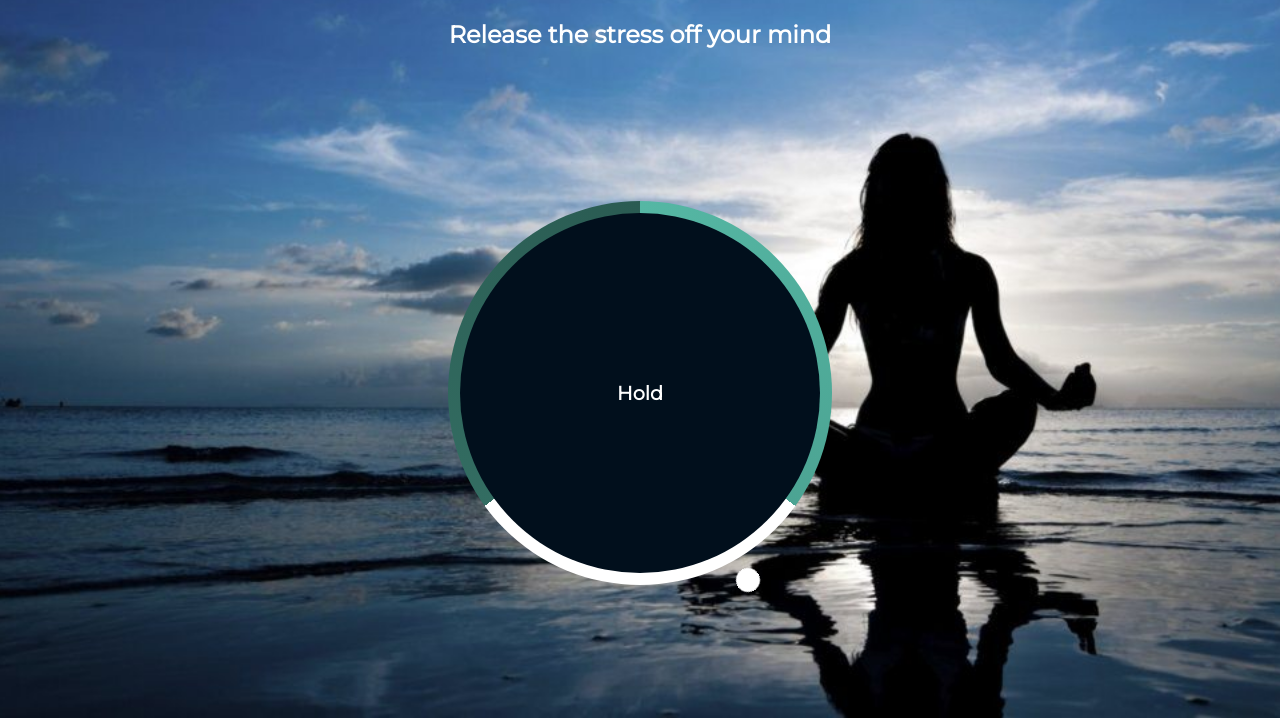
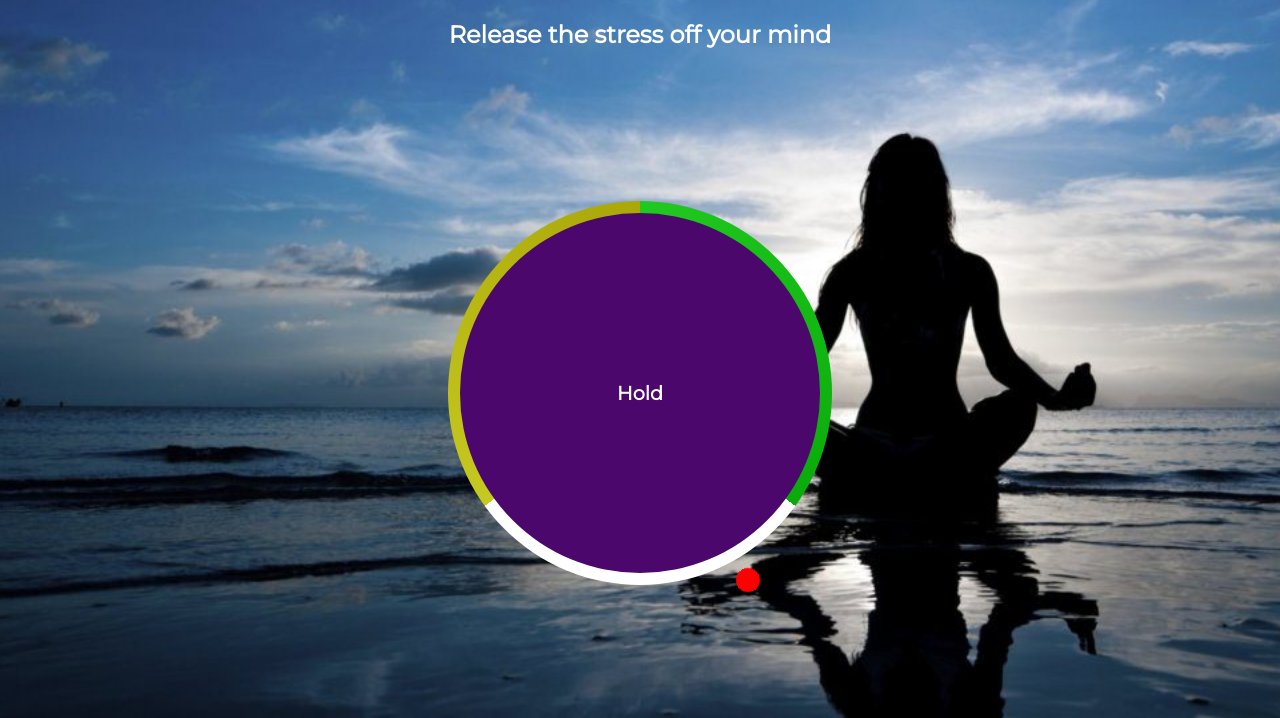
Before and after one commit to yveyeh/didi-relaxation, a plain HTML site: page index.html in a window 1280 px wide. Shown: the part 82-800 px from the top of the page. Drawn offline with Linux system fonts and the light colour scheme.

Commit message:
color enhancements

```diff
--- a/assets/css/style.css
+++ b/assets/css/style.css
@@ -41,12 +41,12 @@ body {
 
 .gradient-circle {
     background: conic-gradient(
-        #55b7a4 0%,
-        #4ca493 35%,
+        #20c920 0%,
+        #09aa09 35%,
         #fff 35%,
         #fff 65%,
-        #336d62 65%,
-        #2a5b52 100%
+        #c6c920 65%,
+        #aaa709 100%
     );
     height: 320px;
     width: 320px;
@@ -58,7 +58,7 @@ body {
 }
 
 .circle {
-    background-color: #010f1c;
+    background-color: #4b076b;
     height: 100%;
     width: 100%;
     position: absolute;
@@ -79,7 +79,7 @@ body {
 }
 
 .pointer {
-    background-color: #fff;
+    background-color: #f00;
     border-radius: 50%;
     height: 20px;
     width: 20px;
```
